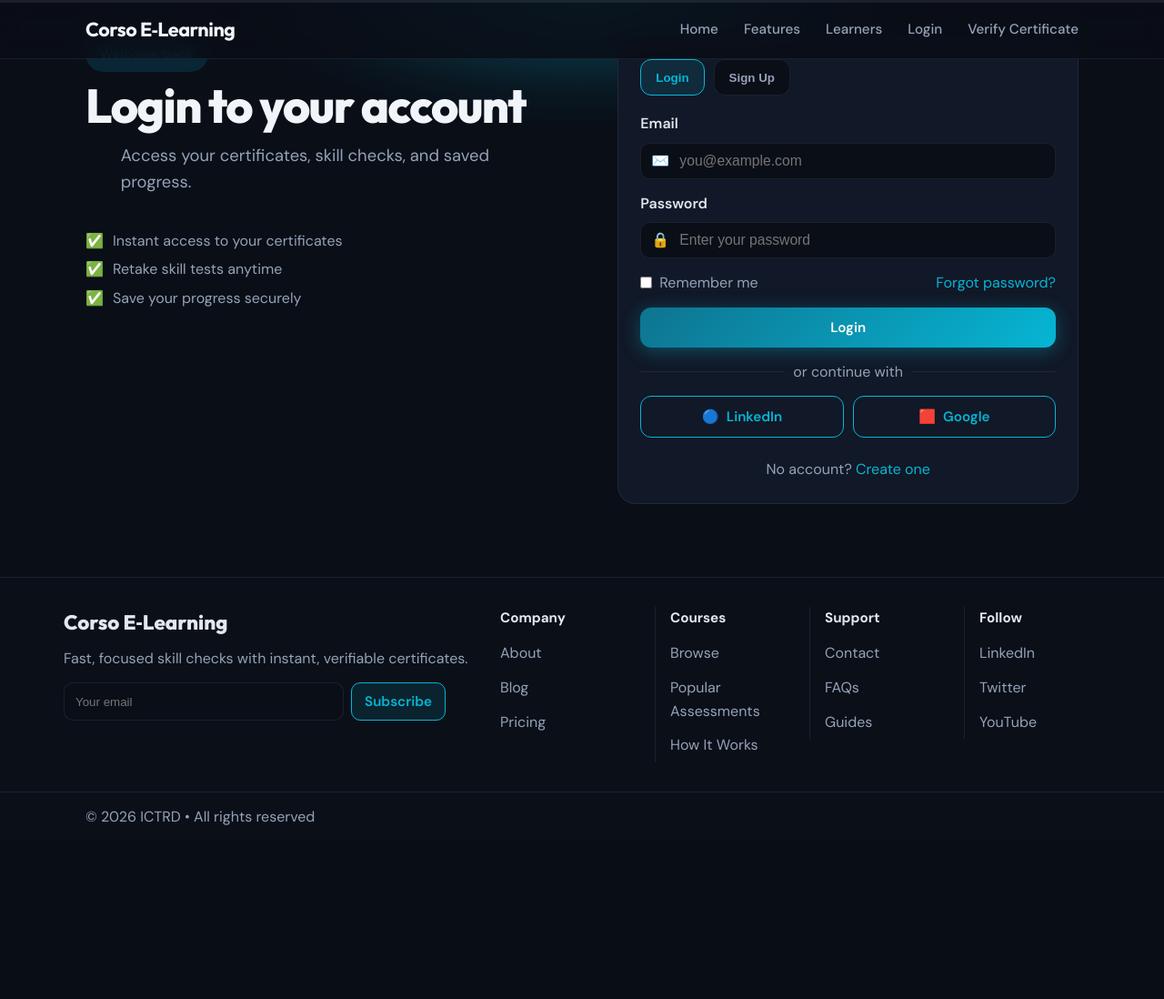
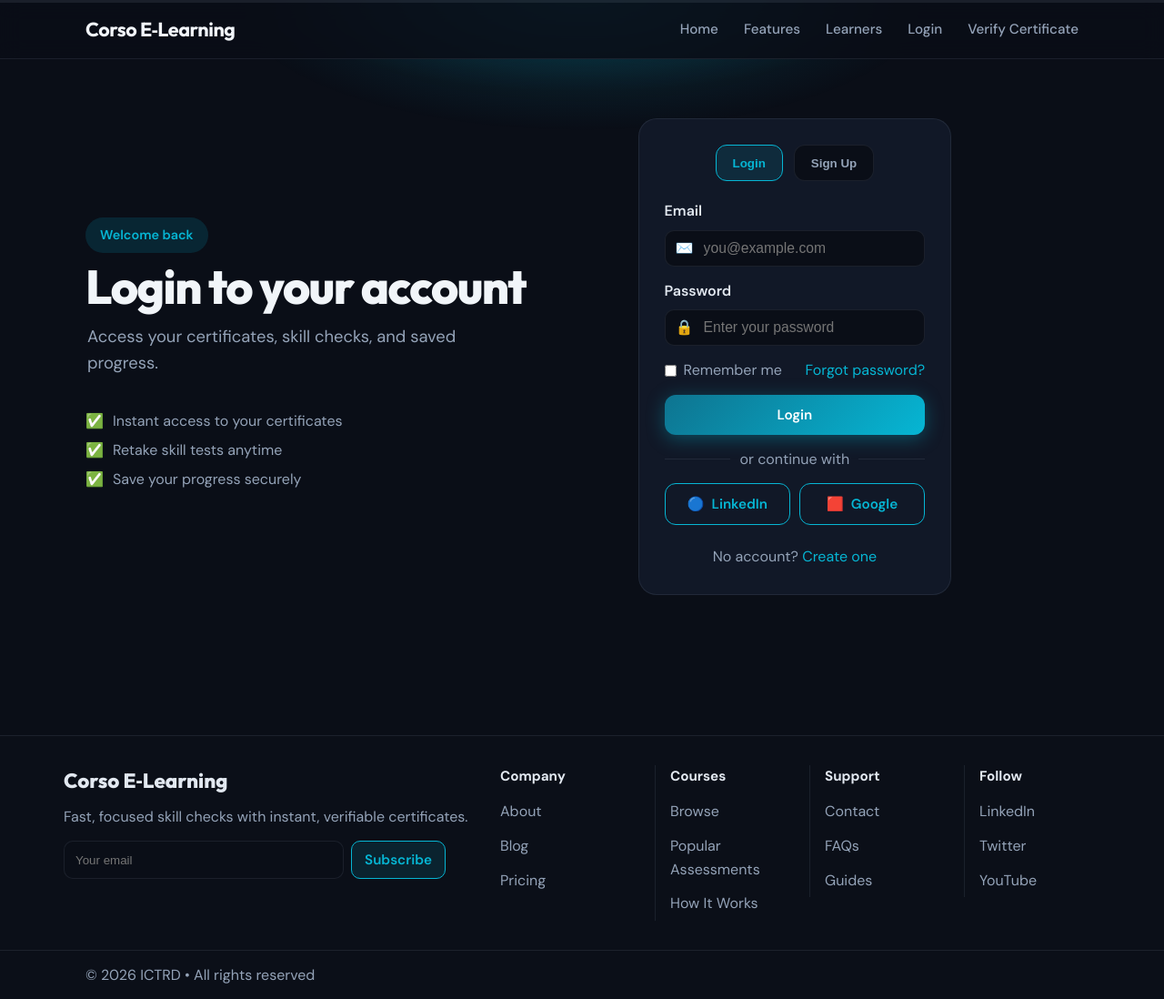
Before and after one commit to robisuresh8/Corso, a PHP site: page /login.html in a window 1280 px wide. Shown: the whole page at 91% size. Before the commit the page ends 907 px from the top, so only its background shows below. Run offline with PHP 8.4, Linux system fonts and the light colour scheme.

Commit message:
meow meow

```diff
--- a/public/styles.css
+++ b/public/styles.css
@@ -276,19 +276,18 @@ body {
 .blog-cta p { color: var(--text-muted); margin-bottom: 16px; }
 
 /* Auth */
-.auth { position: relative; padding: 40px 0; }
+.auth { position: relative; padding: 72px 0 56px; }
 .auth::before { content: ""; position: absolute; top: 0; left: 50%; transform: translateX(-50%); width: 100%; max-width: 700px; height: 280px; background: radial-gradient(ellipse 80% 60% at 50% 0%, rgba(6,182,212,0.18), transparent 60%); pointer-events: none; }
-.auth .container { position: relative; z-index: 1; }
+.auth .container { position: relative; z-index: 1; min-height: calc(100vh - 160px); display: flex; align-items: center; }
 .auth-grid { display: grid; grid-template-columns: 1.1fr 1fr; gap: 28px; align-items: center; }
-.auth-grid { align-items: start; }
 .auth-copy .hero-badge { margin-bottom: 8px; }
 .auth-copy .hero-title { margin-bottom: 10px; }
 .auth-copy .hero-subtitle { color: var(--text-muted); }
 .auth-benefits { margin-top: 12px; color: var(--text-muted); }
 .auth-benefits li { display: flex; align-items: center; gap: 10px; margin: 6px 0; }
-.auth-card { background: var(--bg-card); border: 1px solid var(--border); border-radius: var(--radius-lg); padding: 24px; box-shadow: var(--shadow-sm); }
-.auth-tabs { display: flex; align-items: center; gap: 10px; margin-bottom: 18px; }
-.auth-tabs .tab-btn { display: inline-flex; align-items: center; justify-content: center; gap: 8px; min-height: 40px; padding: 10px 16px; border-radius: 12px; border: 1.5px solid var(--border); background: var(--bg); color: var(--text-muted); font-weight: 700; transition: border-color 0.2s, background 0.2s, color 0.2s; }
+.auth-card { background: var(--bg-card); border: 1px solid var(--border); border-radius: var(--radius-lg); padding: 28px; box-shadow: var(--shadow-sm); justify-self: end; margin-left: 40px; }
+.auth-tabs { display: flex; align-items: center; justify-content: center; gap: 12px; margin-bottom: 20px; }
+.auth-tabs .tab-btn { display: inline-flex; align-items: center; justify-content: center; gap: 8px; min-height: 40px; padding: 10px 18px; border-radius: 12px; border: 1.5px solid var(--border); background: var(--bg); color: var(--text-muted); font-weight: 700; transition: border-color 0.2s, background 0.2s, color 0.2s; }
 .auth-tabs .tab-btn.is-active { background: rgba(6,182,212,0.12); color: var(--accent); border-color: var(--accent); }
 .auth-pane { display: none; }
 .auth-pane.is-active { display: block; }
@@ -311,6 +310,7 @@ body {
 .btn-social { display: inline-flex; align-items: center; justify-content: center; gap: 8px; }
 @media (max-width: 860px) {
   .auth-grid { grid-template-columns: 1fr; }
+  .auth-card { margin-left: 0; justify-self: stretch; }
 }
 
 /* About page */
```
